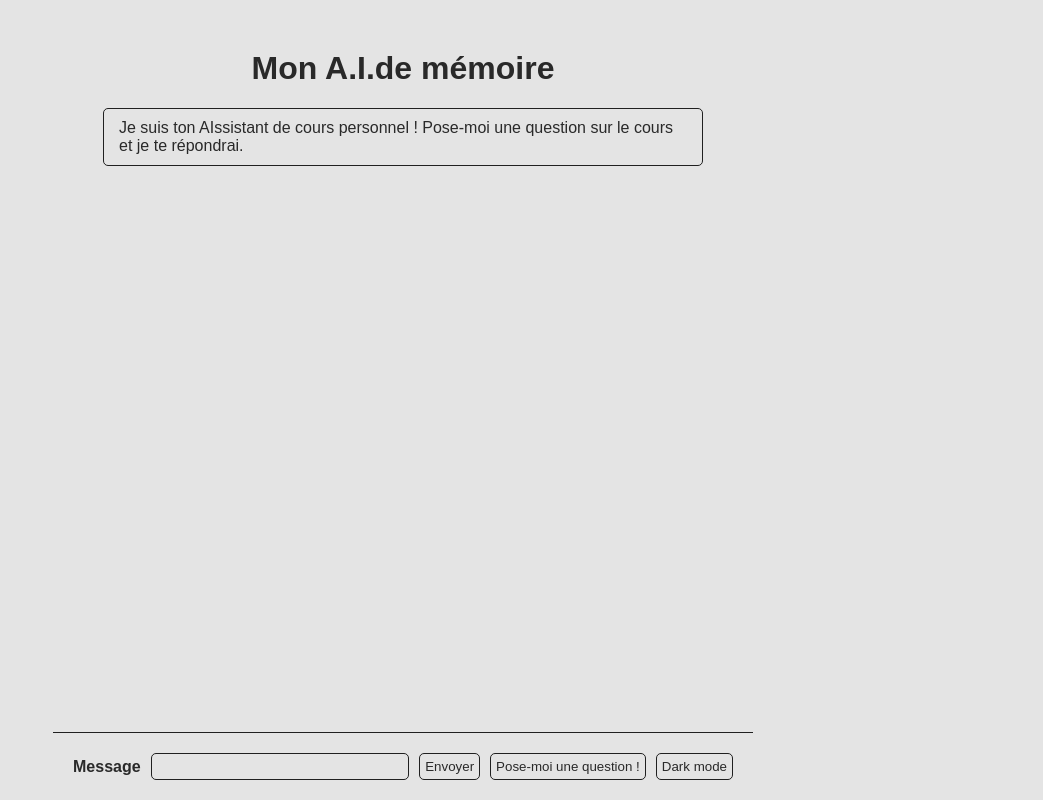
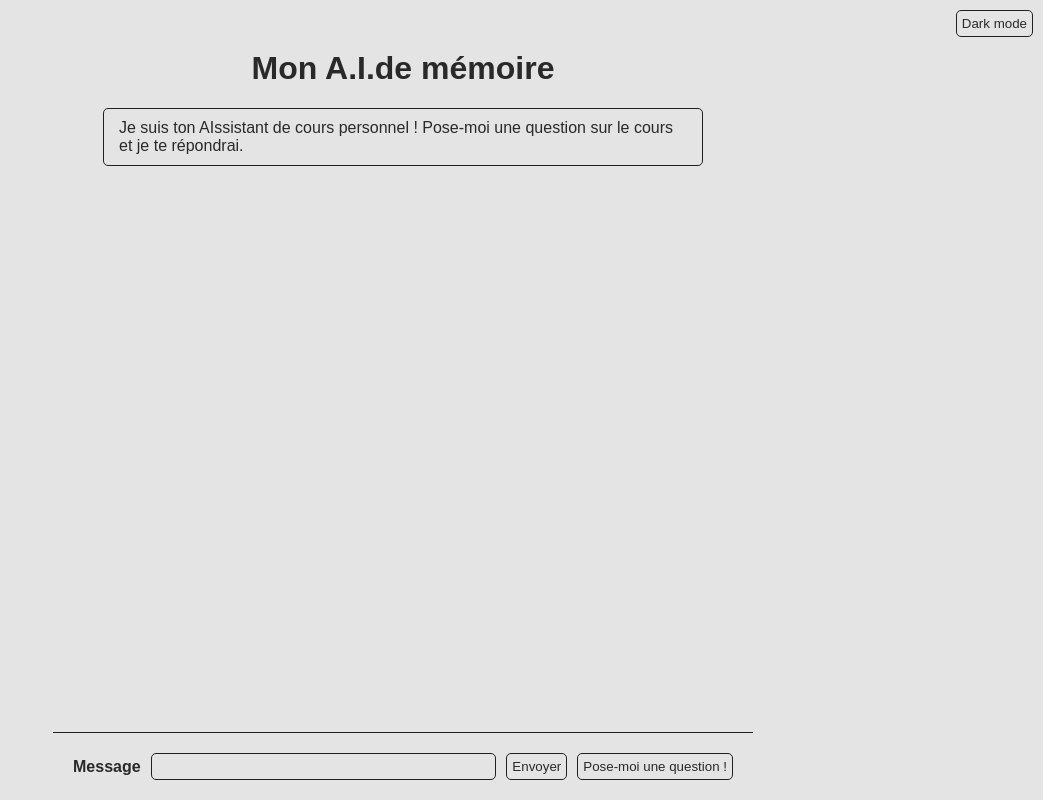
Before and after one commit to matthieu-chau/hackathon-MYL, a Flask app: page / in a window 1280 px wide. Shown: the whole page, without its empty margins (237-1280 px from the left). Run offline with Flask 3, Linux system fonts and the light colour scheme; parts of the project's set-up code (start-up, migrations or seed data) failed here and were passed over.

Commit message:
DarkButton Location

```diff
--- a/static/style.css
+++ b/static/style.css
@@ -21,11 +21,25 @@
   box-sizing: border-box;
 }
 
+
 body {
   background-color: var(--body-background-color);
   padding: 0;
   margin: 0;
   font-family: sans-serif;
+}
+
+.darkbutton {
+  border: 1px solid var(--border-color);
+  padding: 5px;
+  border-radius: 5px;
+  background-color: var(--main-background-color);
+  color: var(--main-color);
+  margin-top: 10px;
+  margin-right: 10px;
+  position: absolute;
+  top: 0;
+  right: 0;
 }
 
 .main-container {
--- a/templates/index.html
+++ b/templates/index.html
@@ -2,13 +2,16 @@
 <html lang="fr">
 
 <head>
-  <title>Mon A.I.de mémoire</title>
+  <title>A.I de révision</title>
 
   <link rel="stylesheet" href="{{ url_for('static', filename='style.css') }}" />
 </head>
 
 <body>
   <main class="main-container">
+    <button type="button" class="darkbutton" id="darkmode-button">
+      Dark mode
+    </button>
     <header class="header">
       <h1 class="header-title">Mon A.I.de mémoire</h1>
     </header>
@@ -30,8 +33,6 @@
       <button type="button" class="button" id="question-button">
         Pose-moi une question !
       </button>
-      <button type="button" class="button" id="darkmode-button">
-        Dark mode
     </form>
 
     <script src="{{ url_for('static', filename='prompt.js') }}"></script>
```
Also changed, not shown: static/prompt.js (line endings or trailing spaces).
